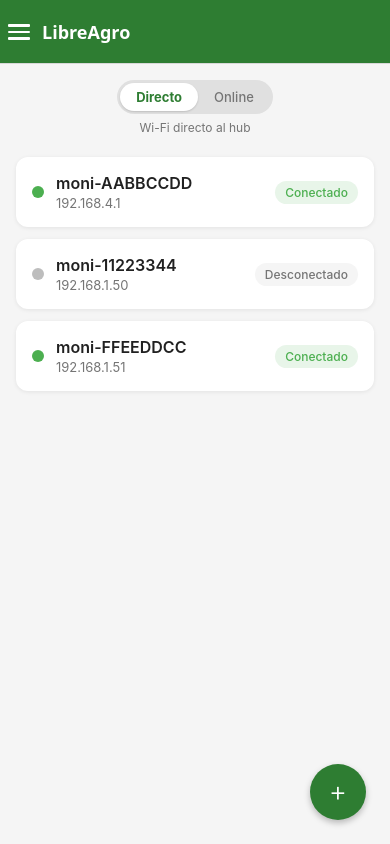
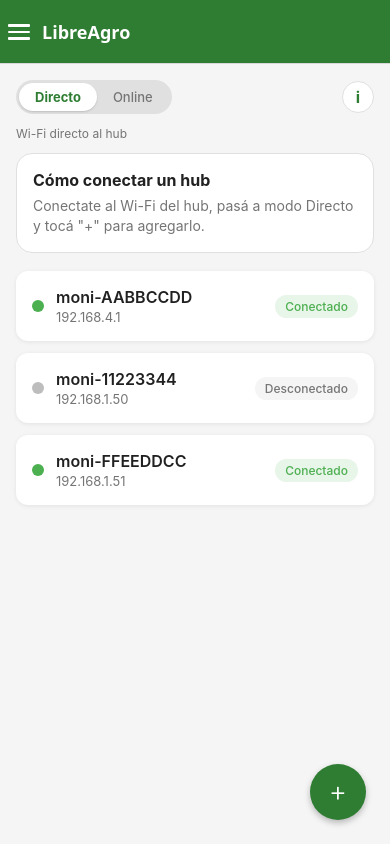
Before and after one commit to ldamoredev/libreargo, a React Native app: screen /HubList in a window 390 px wide. Built offline with nearby package versions, Linux system fonts and the light colour scheme.

Commit message:
feat: add persistent hub connection guidance

```diff
--- a/src/screens/HubListScreen.tsx
+++ b/src/screens/HubListScreen.tsx
@@ -1,5 +1,13 @@
 import { useState, useCallback } from "react";
-import { View, FlatList, Text, StyleSheet, Alert } from "react-native";
+import {
+  View,
+  FlatList,
+  Text,
+  StyleSheet,
+  Alert,
+  Modal,
+  TouchableOpacity,
+} from "react-native";
 import type { NativeStackScreenProps } from "@react-navigation/native-stack";
 import { COLORS } from "../constants";
 import { useHubStore } from "../stores/hubStore";
@@ -18,6 +26,7 @@
   const { hubs, connectionMode, setConnectionMode, addHub, selectHub } =
     useHubStore();
   const [modalVisible, setModalVisible] = useState(false);
+  const [infoVisible, setInfoVisible] = useState(false);
 
   const handleHubPress = useCallback(
     (hub: Hub) => {
@@ -59,15 +68,32 @@
   return (
     <View style={styles.container}>
       <View style={styles.switchContainer}>
-        <ConnectionModeSwitch
-          mode={connectionMode}
-          onToggle={setConnectionMode}
-        />
+        <View style={styles.switchRow}>
+          <ConnectionModeSwitch
+            mode={connectionMode}
+            onToggle={setConnectionMode}
+          />
+          <TouchableOpacity
+            accessibilityRole="button"
+            accessibilityLabel="Información sobre modos de conexión"
+            style={styles.infoButton}
+            onPress={() => setInfoVisible(true)}
+          >
+            <Text style={styles.infoButtonText}>i</Text>
+          </TouchableOpacity>
+        </View>
         <Text style={styles.modeHint}>
           {connectionMode === "directo"
             ? "Wi-Fi directo al hub"
             : "Conexión por internet"}
         </Text>
+        <View style={styles.guidanceCard}>
+          <Text style={styles.guidanceTitle}>Cómo conectar un hub</Text>
+          <Text style={styles.guidanceBody}>
+            Conectate al Wi-Fi del hub, pasá a modo Directo y tocá "+" para
+            agregarlo.
+          </Text>
+        </View>
       </View>
 
       <FlatList
@@ -96,6 +122,30 @@
         onCancel={handleModalCancel}
         onSwitchToDirecto={handleSwitchToDirecto}
       />
+
+      <Modal visible={infoVisible} transparent animationType="fade">
+        <View style={styles.infoOverlay}>
+          <View style={styles.infoCard}>
+            <Text style={styles.infoTitle}>Modos de conexión</Text>
+            <Text style={styles.infoSectionTitle}>Modo Directo</Text>
+            <Text style={styles.infoBody}>
+              Conexión al Wi-Fi del hub, sin internet. Se usa para dar de alta
+              el hub y operar localmente.
+            </Text>
+            <Text style={styles.infoSectionTitle}>Modo Online</Text>
+            <Text style={styles.infoBody}>
+              Conexión por internet para acceder indirectamente a hubs que
+              estén reportando datos.
+            </Text>
+            <TouchableOpacity
+              style={styles.infoCloseButton}
+              onPress={() => setInfoVisible(false)}
+            >
+              <Text style={styles.infoCloseButtonText}>Cerrar</Text>
+            </TouchableOpacity>
+          </View>
+        </View>
+      </Modal>
     </View>
   );
 }
@@ -106,12 +156,53 @@
     backgroundColor: COLORS.background,
   },
   switchContainer: {
+    paddingHorizontal: 16,
+    paddingTop: 16,
+    paddingBottom: 12,
+    gap: 12,
+  },
+  switchRow: {
+    flexDirection: "row",
     alignItems: "center",
-    paddingVertical: 16,
-    gap: 6,
+    justifyContent: "space-between",
+    gap: 12,
   },
   modeHint: {
     fontSize: 12,
+    color: COLORS.textSecondary,
+  },
+  infoButton: {
+    width: 32,
+    height: 32,
+    borderRadius: 16,
+    alignItems: "center",
+    justifyContent: "center",
+    backgroundColor: COLORS.surface,
+    borderWidth: 1,
+    borderColor: COLORS.border,
+  },
+  infoButtonText: {
+    fontSize: 16,
+    lineHeight: 16,
+    fontWeight: "700",
+    color: COLORS.primary,
+  },
+  guidanceCard: {
+    backgroundColor: COLORS.surface,
+    borderRadius: 16,
+    padding: 16,
+    borderWidth: 1,
+    borderColor: COLORS.border,
+  },
+  guidanceTitle: {
+    fontSize: 16,
+    fontWeight: "700",
+    color: COLORS.text,
+    marginBottom: 6,
+  },
+  guidanceBody: {
+    fontSize: 14,
+    lineHeight: 20,
     color: COLORS.textSecondary,
   },
   list: {
@@ -133,4 +224,49 @@
     textAlign: "center",
     lineHeight: 20,
   },
+  infoOverlay: {
+    flex: 1,
+    backgroundColor: "rgba(0,0,0,0.4)",
+    justifyContent: "center",
+    alignItems: "center",
+    padding: 24,
+  },
+  infoCard: {
+    width: "100%",
+    maxWidth: 400,
+    backgroundColor: COLORS.surface,
+    borderRadius: 16,
+    padding: 24,
+  },
+  infoTitle: {
+    fontSize: 20,
+    fontWeight: "700",
+    color: COLORS.text,
+    marginBottom: 12,
+  },
+  infoSectionTitle: {
+    fontSize: 16,
+    fontWeight: "700",
+    color: COLORS.text,
+    marginTop: 8,
+    marginBottom: 6,
+  },
+  infoBody: {
+    fontSize: 15,
+    lineHeight: 22,
+    color: COLORS.textSecondary,
+  },
+  infoCloseButton: {
+    alignSelf: "flex-end",
+    marginTop: 20,
+    paddingVertical: 10,
+    paddingHorizontal: 18,
+    borderRadius: 8,
+    backgroundColor: COLORS.primary,
+  },
+  infoCloseButtonText: {
+    fontSize: 15,
+    color: COLORS.surface,
+    fontWeight: "600",
+  },
 });
```
Also changed, not shown: 1 other file (tests, documents, lock files or other folders).
